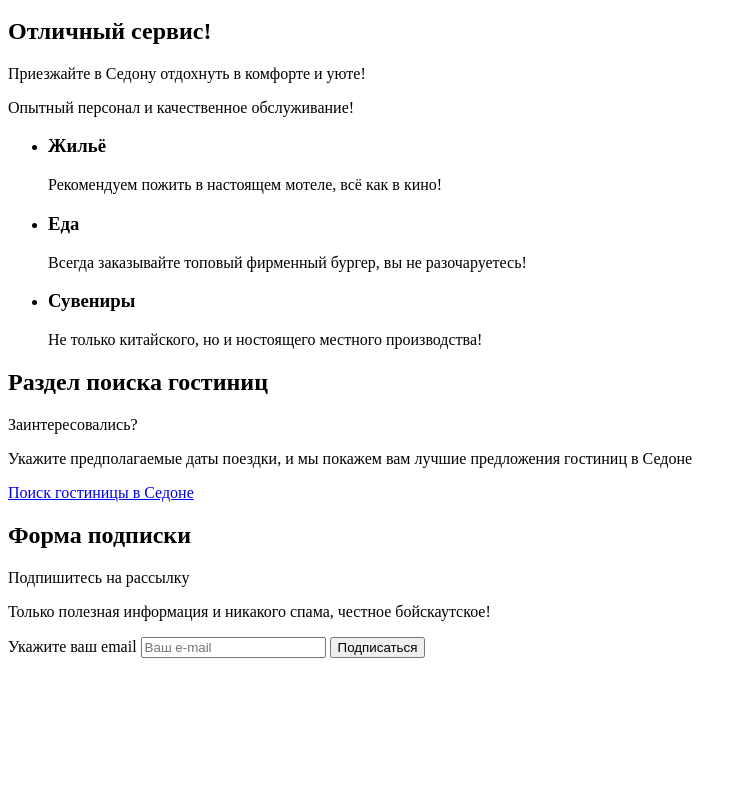
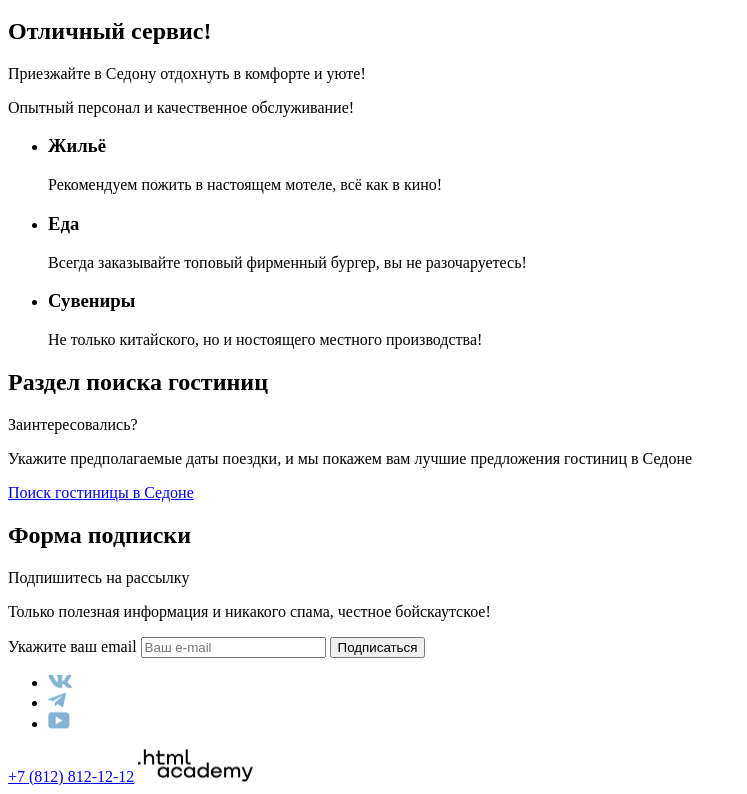
Before and after one commit to htmlacademy-htmlcss/2304421-sedona-2, a plain HTML site: page index.html in a window 1280 px wide. Shown: the part 1201-1995 px from the top of the page, without its empty margins (0-747 px from the left). Before the commit the page ends 1867 px from the top, so only its background shows below. Drawn offline with Linux system fonts and the light colour scheme.

Commit message:
Finish footer

```diff
--- a/index.html
+++ b/index.html
@@ -103,5 +103,20 @@
       <button class="subscription-button" type="submit">Подписаться</button>
     </form>
   </section>
+  <footer class="page-footer">
+    <ul class="social-list">
+      <li class="social-item">
+        <a class="button-social" href="https://vk.com/htmlacademy" target="_blank"><img src="images/vk.png" width="24" height="14" alt="Логотип ВКонтакте" /></a>
+      </li>
+      <li class="social-item">
+        <a class="button-social" href="https://htmlacademy.t.me/" target="_blank"><img src="images/tg.png" width="18" height="16" alt="Логотип Телеграм" /></a>
+      </li>
+      <li class="social-item">
+        <a class="button-social" href="https://www.youtube.com/@HTMLAcademyTV" target="_blank"><img src="images/yt.png" width="22" height="17" alt="Логотип Ютуб" /></a>
+      </li>
+    </ul>
+    <a class="phone" href="tel:+78128121212">+7 (812) 812-12-12</a>
+    <a class="html-academy-logo" href="https://htmlacademy.ru/" target="_blank"><img src="images/logo_htmlacademy.png" width="115" height="33" alt="Логотип html академии" /></a>
+  </footer>
 </body>
 </html>
```
Also changed, not shown: images/logo_htmlacademy.png (added), images/tg.png (added), images/vk.png (added), images/yt.png (added).
